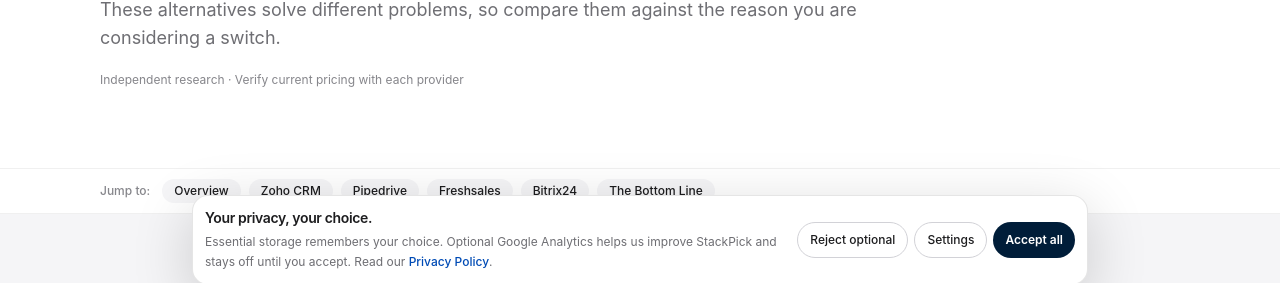
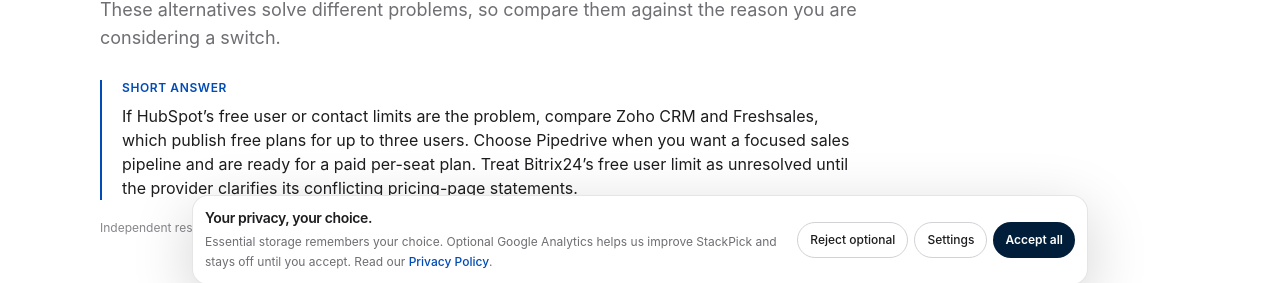
Before and after one commit to LinukaBandara/StackPick, a Next.js app: page /best/hubspot-alternatives-small-businesses in a window 1280 px wide. Shown: the part 491-774 px from the top of the page. Built offline with nearby package versions, Linux system fonts and the light colour scheme; no server answers.

Commit message:
Add decision summary to focused software comparison guide

```diff
--- a/app/best/hubspot-alternatives-small-businesses/page.tsx
+++ b/app/best/hubspot-alternatives-small-businesses/page.tsx
@@ -12,6 +12,7 @@ export default function Page() {
     <ComparisonArticle
       title="Best HubSpot Alternatives for Small Businesses"
       slug="hubspot-alternatives-small-businesses"
+      quickAnswer="If HubSpot’s free user or contact limits are the problem, compare Zoho CRM and Freshsales, which publish free plans for up to three users. Choose Pipedrive when you want a focused sales pipeline and are ready for a paid per-seat plan. Treat Bitrix24’s free user limit as unresolved until the provider clarifies its conflicting pricing-page statements."
       intro="HubSpot is not the right fit for every team. You may want a different workflow, a smaller feature set, more users on a free plan or a CRM that fits a wider business workspace. These alternatives solve different problems, so compare them against the reason you are considering a switch."
       pricingNote="Official provider plan pages checked on November 7, 2026. Bitrix24's pricing table shows Free for 1–2 users, while the same page FAQ says the free plan supports unlimited users; this conflict is flagged rather than treated as a settled limit. Zoho CRM and Freshsales list free plans for up to 3 users; Bitrix24 currently positions its free plan for 1–2 users; Pipedrive provides a 14-day trial rather than a permanent free plan. Verify current terms and migration options before moving real customer data."
       tools={[
```
